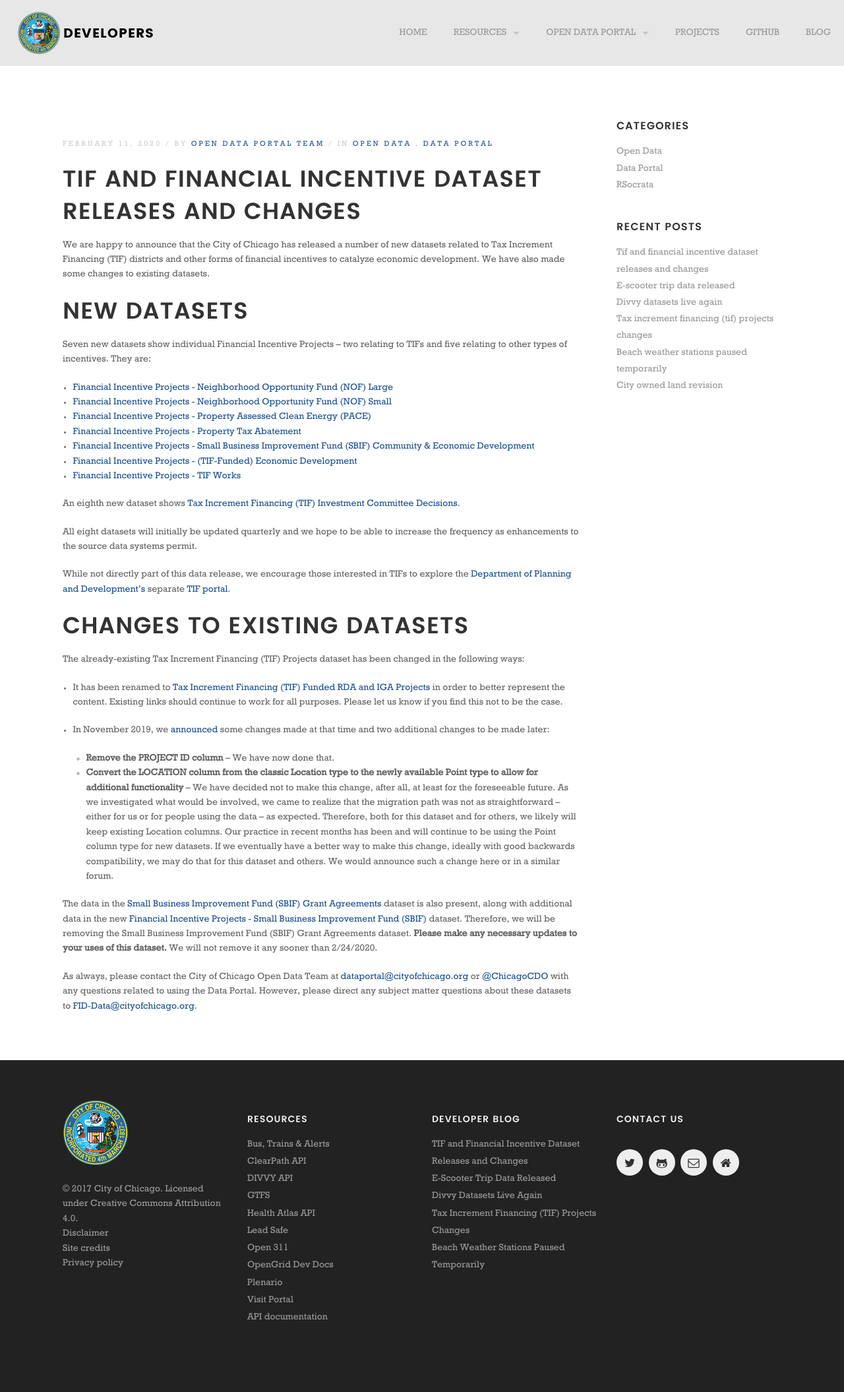
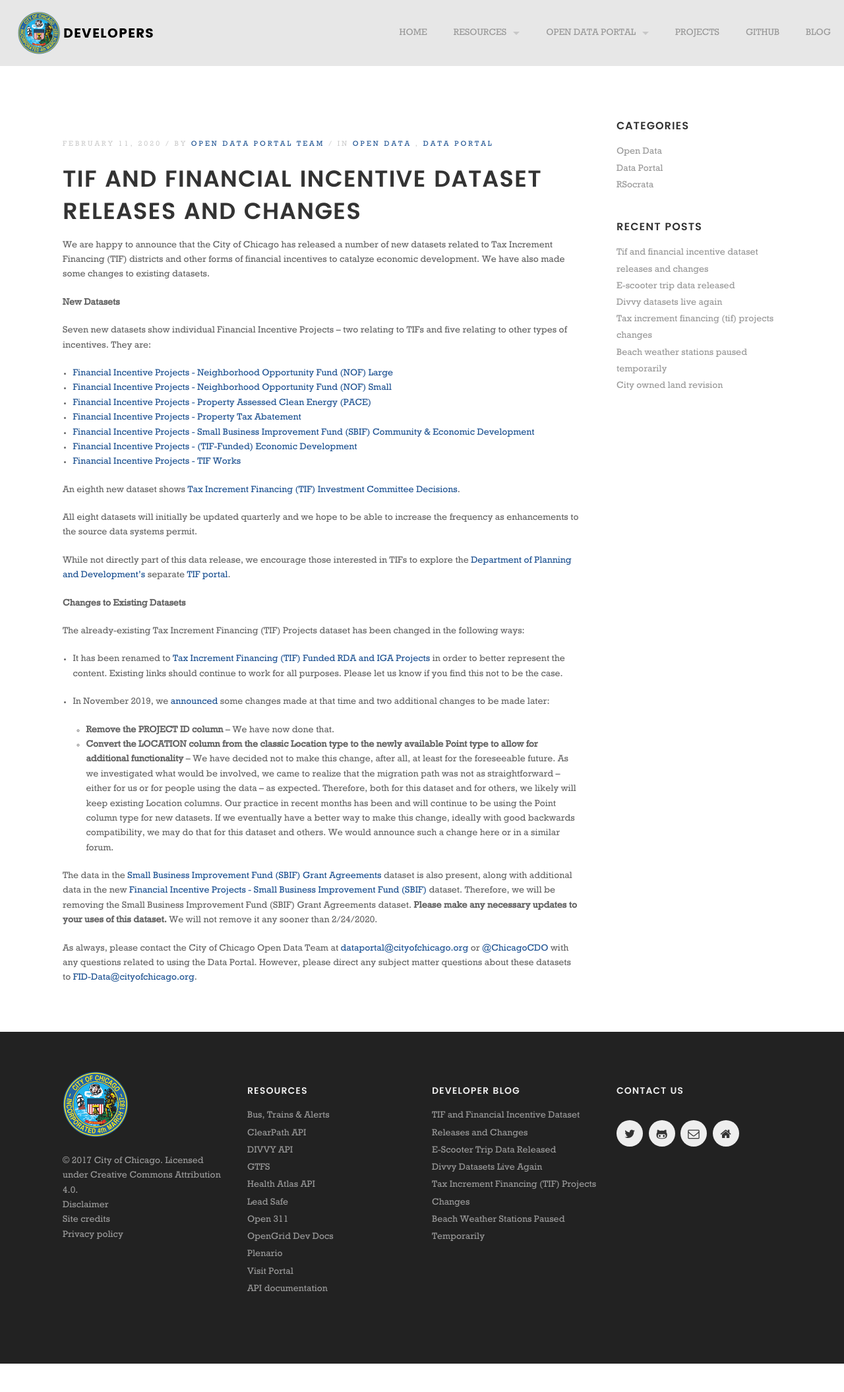
Before and after one commit to Chicago/dev.cityofchicago.org, a Jekyll site: the page built from _posts/2020-02-11-financial-incentives-datasets-released.md, in a window 1280 px wide. Shown: the whole page at 66% size. Built offline with Jekyll 4.4.1, drawn with Linux system fonts in a browser that asks for light colours; some web fonts are replaced; after the commit the page ends 2067 px from its top, so only the background shows below that.

```diff
--- a/_posts/2020-02-11-financial-incentives-datasets-released.md
+++ b/_posts/2020-02-11-financial-incentives-datasets-released.md
@@ -19,7 +19,7 @@ tags:
 ---
 We are happy to announce that the City of Chicago has released a number of new datasets related to Tax Increment Financing (TIF) districts and other forms of financial incentives to catalyze economic development. We have also made some changes to existing datasets.
 
-### New Datasets
+**New Datasets**
 
 Seven new datasets show individual Financial Incentive Projects – two relating to TIFs and five relating to other types of incentives. They are:
 
@@ -39,7 +39,7 @@ All eight datasets will initially be updated quarterly and we hope to be able to
 While not directly part of this data release, we encourage those interested in TIFs to explore the [Department of Planning and Development’s](https://www.chicago.gov/city/en/depts/dcd/provdrs/tif.html) separate [TIF portal](https://webapps1.chicago.gov/ChicagoTif/).
 
 
-### Changes to Existing Datasets
+**Changes to Existing Datasets**
 
 The already-existing Tax Increment Financing (TIF) Projects dataset has been changed in the following ways:
 
```
